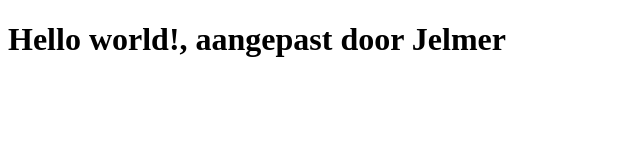
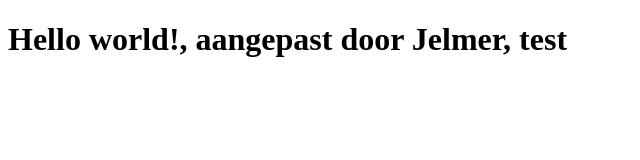
Before and after one commit to owinpellegroms/my-first-repository, a plain HTML site: page index.html in a window 1280 px wide. Shown: the full height of the page, 0-640 px from the left. Drawn offline with Linux system fonts and the light colour scheme.

```diff
--- a/index.html
+++ b/index.html
@@ -6,6 +6,6 @@
 </head>
 
 <body>
-	<h1>Hello world!, aangepast door Jelmer</h1>
+	<h1>Hello world!, aangepast door Jelmer, test</h1>
 </body>
 </html>
```
